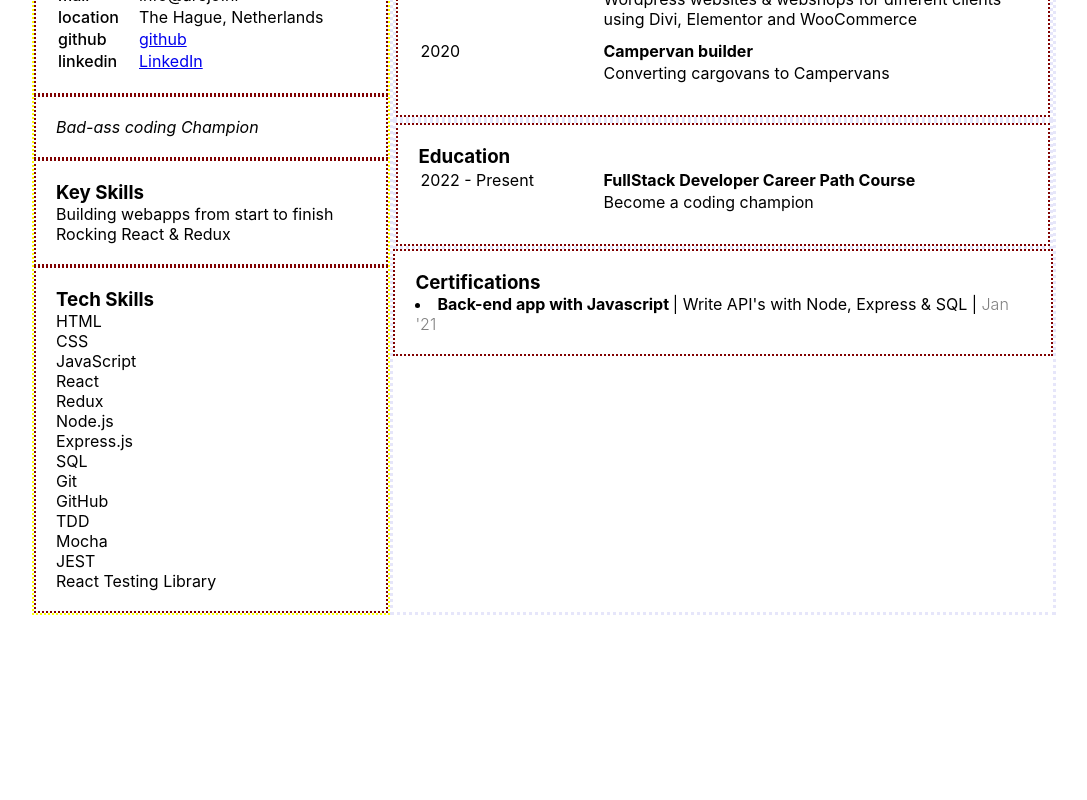
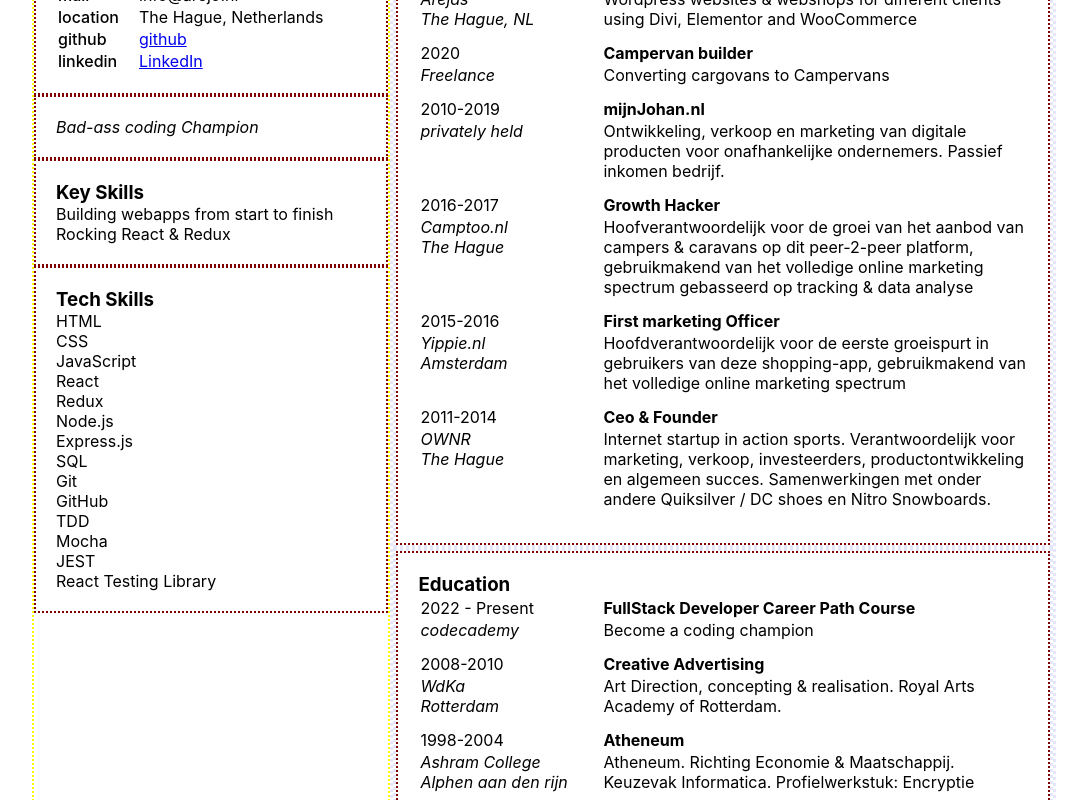
Before and after one commit to arejasverduras/resume, a React (Create React App) app: page / in a window 1280 px wide. Shown: the part 340-1140 px from the top of the page, without its empty margins (96-1183 px from the left). Before the commit the page ends 965 px from the top, so only its background shows below. Built offline with nearby package versions, Linux system fonts and the light colour scheme.

Commit message:
update database with experience and education

```diff
--- a/src/App.css
+++ b/src/App.css
@@ -111,6 +111,13 @@ header {
   font-weight: bold;
 }
 
+.jobCompany {
+  font-style: italic;
+}
 .jobDescription {
   padding-bottom: 10px;
 }
+
+td {
+  vertical-align: top;
+}
--- a/src/components/JobList/JobList.js
+++ b/src/components/JobList/JobList.js
@@ -9,11 +9,14 @@ export const JobList = ({jobs, type, title}) => {
 {        jobsFilter.map(jobObject =>
                 <>
                 <tr>
-                    <td style={{"width": "30%"}}colSpan="1" className="jobPeriod">{jobObject.period}</td>
+                    <td style={{"width": "30%"}} className="jobPeriod">{jobObject.period}</td>
                     <td style={{"width": "70%"}}className="jobTitle">{jobObject.title}</td>
                 </tr>
                 <tr>
-                    <td></td><td className='jobDescription'>{jobObject.description}</td>
+                <td className='jobCompany'>{jobObject.company}<br/>{jobObject.location}</td><td colSpan="1" className='jobDescription'>{jobObject.description}</td>
+                </tr>
+                <tr>
+                    <td></td><td></td>
                 </tr>
 
                 </>
--- a/src/data.js
+++ b/src/data.js
@@ -7,23 +7,87 @@ export const profileData = {
         period: '2021/2022',
         title: 'Freelance Developer',
         company: 'Arejas',
-        location: 'The Hague, Netherlands',
+        location: 'The Hague, NL',
         description: 'Wordpress websites & webshops for different clients using Divi, Elementor and WooCommerce'
     }, {
         type: 'job',
         period: '2020',
         title: 'Campervan builder',
         company: 'Freelance',
-        location: 'Twisk, The Netherlands',
+        location: '',
         description: 'Converting cargovans to Campervans'
-    }, {
+    },
+    // {
+    //     type: 'job',
+    //     period: '2017-2019',
+    //     title: 'Travel / Sabbatical',
+    //     company: '',
+    //     location: '',
+    //     description: ''
+    // },
+    {
+        type: 'job',
+        period: '2010-2019',
+        title: 'mijnJohan.nl',
+        company: 'privately held',
+        location: '',
+        description: 'Ontwikkeling, verkoop en marketing van digitale producten voor onafhankelijke ondernemers. Passief inkomen bedrijf.'
+
+    },
+    {
+        type: 'job',
+        period: '2016-2017',
+        title: 'Growth Hacker',
+        company: 'Camptoo.nl',
+        location: 'The Hague',
+        description: 'Hoofverantwoordelijk voor de groei van het aanbod van campers & caravans op dit peer-2-peer platform, gebruikmakend van het volledige online marketing spectrum gebasseerd op tracking & data analyse'
+
+    },
+
+    {
+        type: 'job',
+        period: '2015-2016',
+        title: 'First marketing Officer',
+        company: 'Yippie.nl',
+        location: 'Amsterdam',
+        description: 'Hoofdverantwoordelijk voor de eerste groeispurt in gebruikers van deze shopping-app, gebruikmakend van het volledige online marketing spectrum'
+
+    },
+    {
+        type: 'job',
+        period: '2011-2014',
+        title: 'Ceo & Founder',
+        company: 'OWNR',
+        location: 'The Hague',
+        description: 'Internet startup in action sports. Verantwoordelijk voor marketing, verkoop, investeerders, productontwikkeling en algemeen succes. Samenwerkingen met onder andere Quiksilver / DC shoes en Nitro Snowboards.'
+    },
+    {
         type: 'edu',
         period: '2022 - Present',
         company: 'codecademy',
-        location: 'At home',
+        location: '',
         title: 'FullStack Developer Career Path Course',
         description: 'Become a coding champion'
-    }],
+    },
+    {
+        type: 'edu',
+        period: '2008-2010',
+        company: 'WdKa',
+        location: 'Rotterdam',
+        title: 'Creative Advertising',
+        description: 'Art Direction, concepting & realisation. Royal Arts Academy of Rotterdam.'
+    },
+    {
+        type: 'edu',
+        period: '1998-2004',
+        company: 'Ashram College',
+        location: 'Alphen aan den rijn',
+        title: 'Atheneum',
+        description: 'Atheneum. Richting Economie & Maatschappij. Keuzevak Informatica. Profielwerkstuk: Encryptie'
+    },
+
+
+],
     certifications: [{
         title: 'Back-end app with Javascript',
         description: "Write API's with Node, Express & SQL",
```
